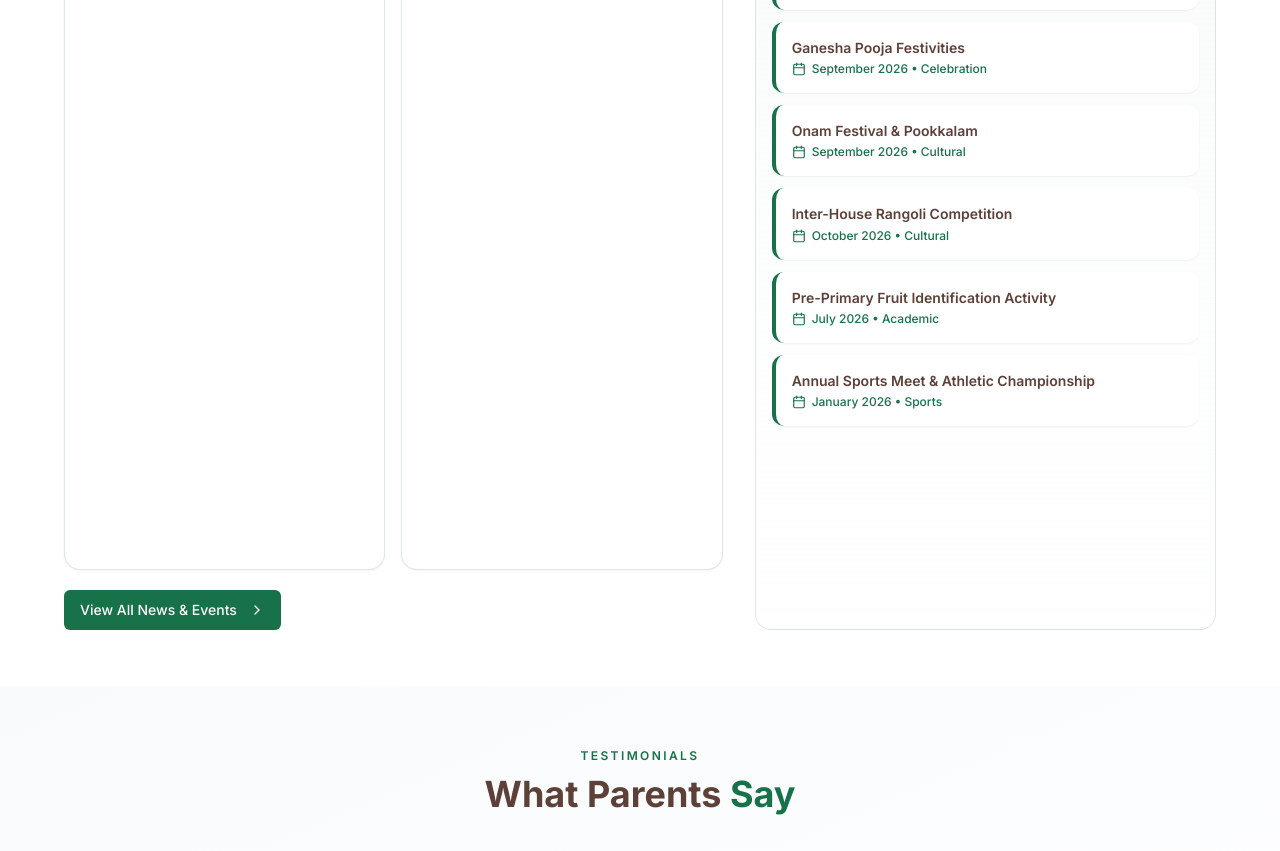
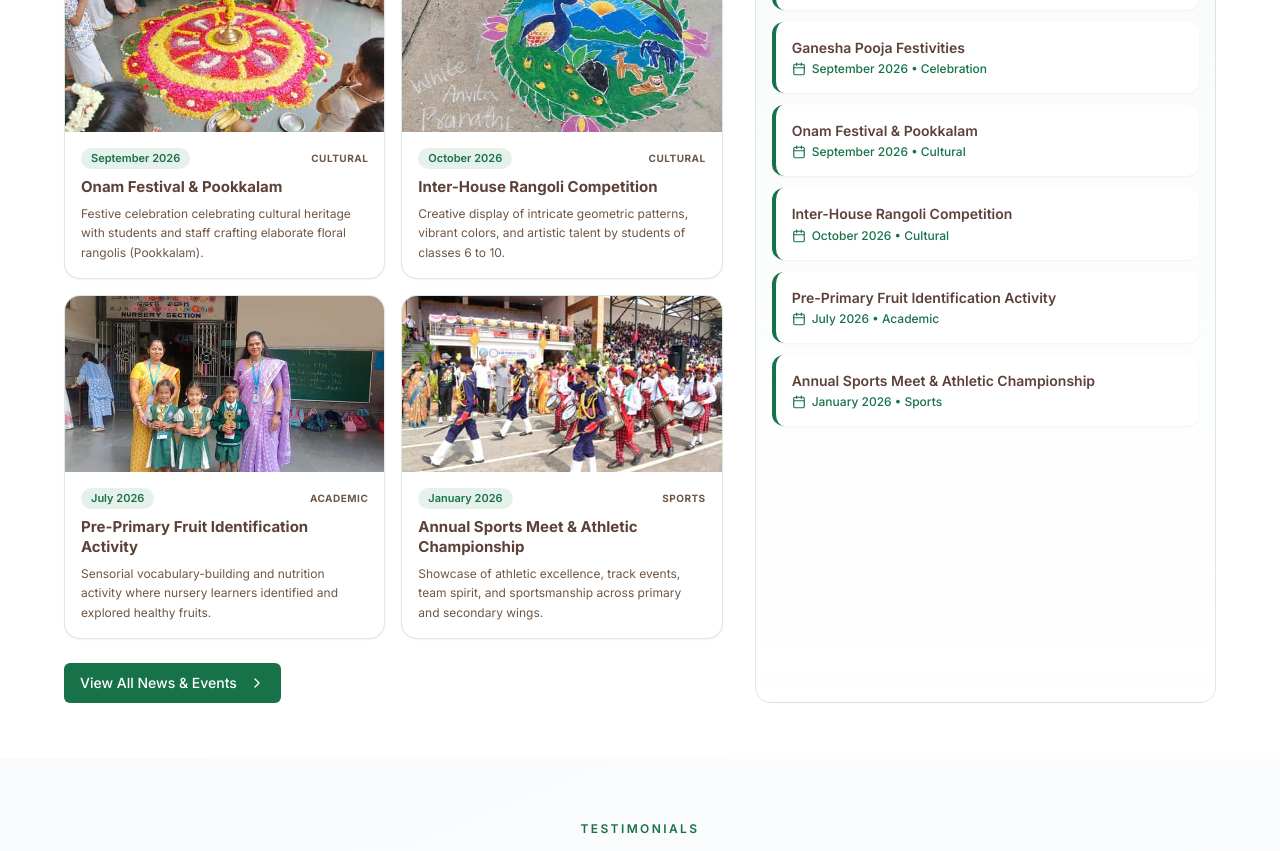
Before and after one commit to ROI-1213/sjrps_public_school_rajajinagar, a React (Vite) app: page / in a window 1280 px wide. Shown: the part 7900-8751 px from the top of the page. Built offline with nearby package versions, Linux system fonts and the light colour scheme; no server answers.

Commit message:
fix(home): display all 8 authentic Rajajinagar events with images in News & Campus Events section

```diff
--- a/src/components/NewsEventsHomeSection.tsx
+++ b/src/components/NewsEventsHomeSection.tsx
@@ -5,7 +5,8 @@ import { Calendar, ChevronRight, Newspaper } from "lucide-react";
 import { schoolEvents } from "@/data/events";
 
 const NewsEventsHomeSection = () => {
-  const latestEvents = schoolEvents.slice(0, 2);
+  // Display all authentic Rajajinagar events with images on the left
+  const latestEvents = schoolEvents;
   const tickerEvents = schoolEvents;
 
   return (
@@ -36,6 +37,7 @@ const NewsEventsHomeSection = () => {
                       <img
                         src={item.featuredImage}
                         alt={item.title}
+                        loading="lazy"
                         className="w-full h-full object-cover group-hover:scale-105 transition-transform duration-500"
                         onError={(e) => {
                           (e.currentTarget as HTMLImageElement).src = "/placeholder.svg";
@@ -43,9 +45,14 @@ const NewsEventsHomeSection = () => {
                       />
                     </div>
                     <CardContent className="p-4 flex flex-col flex-1">
-                      <span className="text-[11px] font-semibold text-indian-green bg-indian-green/10 px-2.5 py-0.5 rounded-full self-start mb-2">
-                        {item.date}
-                      </span>
+                      <div className="flex items-center justify-between mb-2">
+                        <span className="text-[11px] font-semibold text-indian-green bg-indian-green/10 px-2.5 py-0.5 rounded-full">
+                          {item.date}
+                        </span>
+                        <span className="text-[10px] uppercase font-bold tracking-wider text-muted-foreground">
+                          {item.category}
+                        </span>
+                      </div>
                       <h4 className="font-bold text-school-brown text-[15px] leading-snug mb-1.5 line-clamp-2 group-hover:text-indian-green transition-colors">
                         {item.title}
                       </h4>
@@ -57,7 +64,7 @@ const NewsEventsHomeSection = () => {
                 </Link>
               ))}
             </div>
-            <div className="mt-5">
+            <div className="mt-6">
               <Button asChild className="bg-indian-green hover:bg-indian-green/90 text-white">
                 <Link to="/news">
                   View All News & Events
@@ -80,14 +87,14 @@ const NewsEventsHomeSection = () => {
               <div className="absolute inset-x-0 top-0 h-8 bg-gradient-to-b from-white to-transparent z-10 pointer-events-none" />
               <div className="absolute inset-x-0 bottom-0 h-8 bg-gradient-to-t from-white to-transparent z-10 pointer-events-none" />
 
-              <div className="animate-ticker-up flex flex-col gap-3 p-4">
+              <div className="animate-ticker-up hover:[animation-play-state:paused] flex flex-col gap-3 p-4">
                 {[...tickerEvents, ...tickerEvents].map((e, i) => (
                   <Link
                     key={`${e.id}-${i}`}
                     to={`/news/${e.id}`}
-                    className="bg-white border-l-4 border-indian-green rounded-xl p-4 shadow-sm hover:shadow-md transition-shadow block"
+                    className="bg-white border-l-4 border-indian-green rounded-xl p-4 shadow-sm hover:shadow-md transition-all block group"
                   >
-                    <div className="font-semibold text-school-brown text-sm leading-snug">{e.title}</div>
+                    <div className="font-semibold text-school-brown text-sm leading-snug group-hover:text-indian-green transition-colors">{e.title}</div>
                     <div className="text-xs text-indian-green mt-1 flex items-center gap-1.5 font-medium">
                       <Calendar className="h-3.5 w-3.5" /> {e.date} • {e.category}
                     </div>
```
